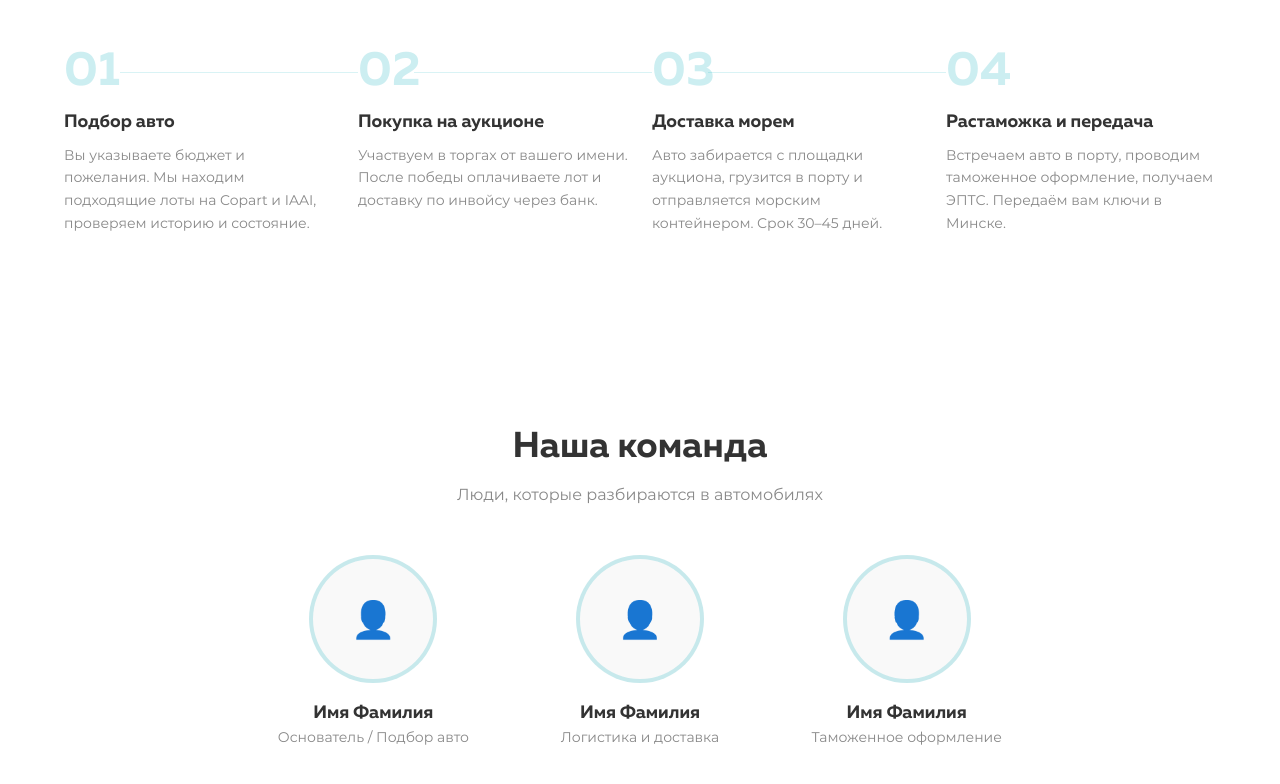
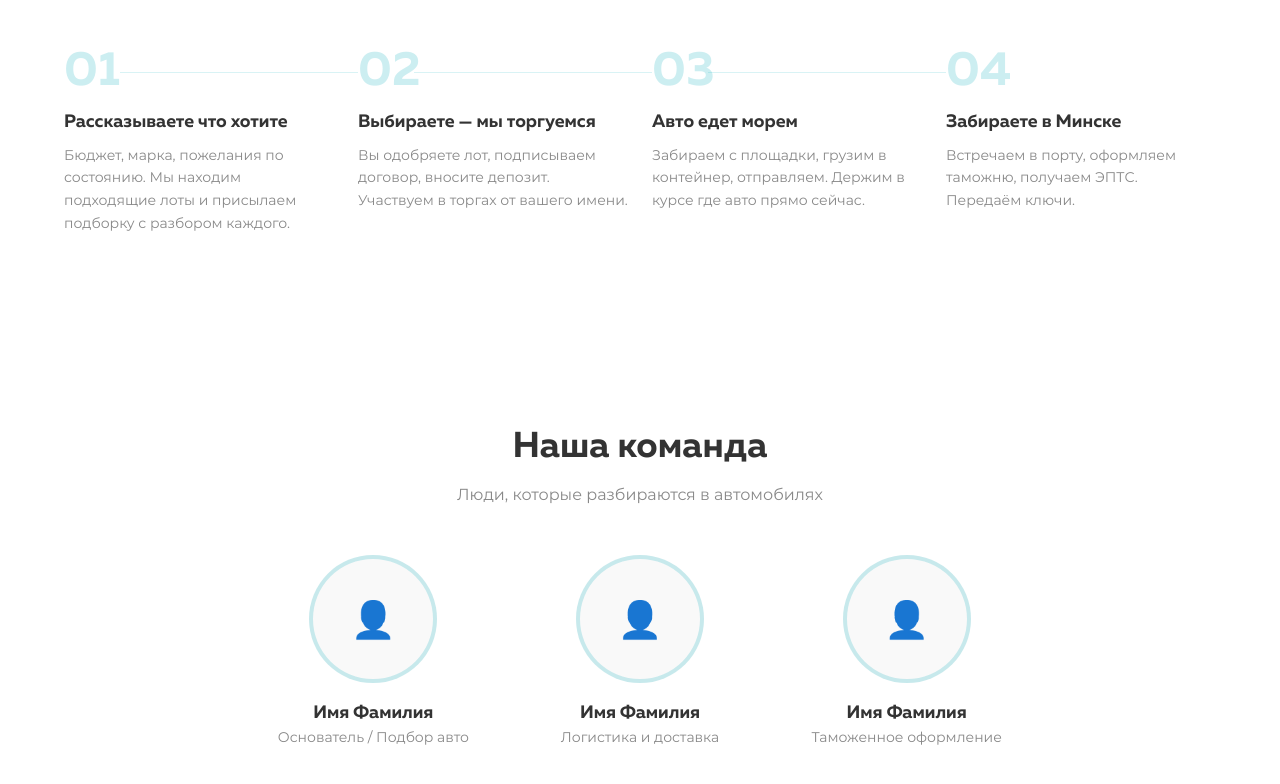
Before and after one commit to idzvilla/pmcars, a Next.js app: page / in a window 1280 px wide. Shown: the part 2355-3139 px from the top of the page. Built offline with nearby package versions, Linux system fonts and the light colour scheme.

Commit message:
feat: update how-it-works step copy

```diff
--- a/src/components/sections/HowItWorksSection.tsx
+++ b/src/components/sections/HowItWorksSection.tsx
@@ -2,23 +2,23 @@
 const steps = [
   {
     num: '01',
-    title: 'Подбор авто',
-    text: 'Вы указываете бюджет и пожелания. Мы находим подходящие лоты на Copart и IAAI, проверяем историю и состояние.',
+    title: 'Рассказываете что хотите',
+    text: 'Бюджет, марка, пожелания по состоянию. Мы находим подходящие лоты и присылаем подборку с разбором каждого.',
   },
   {
     num: '02',
-    title: 'Покупка на аукционе',
-    text: 'Участвуем в торгах от вашего имени. После победы оплачиваете лот и доставку по инвойсу через банк.',
+    title: 'Выбираете — мы торгуемся',
+    text: 'Вы одобряете лот, подписываем договор, вносите депозит. Участвуем в торгах от вашего имени.',
   },
   {
     num: '03',
-    title: 'Доставка морем',
-    text: 'Авто забирается с площадки аукциона, грузится в порту и отправляется морским контейнером. Срок 30–45 дней.',
+    title: 'Авто едет морем',
+    text: 'Забираем с площадки, грузим в контейнер, отправляем. Держим в курсе где авто прямо сейчас.',
   },
   {
     num: '04',
-    title: 'Растаможка и передача',
-    text: 'Встречаем авто в порту, проводим таможенное оформление, получаем ЭПТС. Передаём вам ключи в Минске.',
+    title: 'Забираете в Минске',
+    text: 'Встречаем в порту, оформляем таможню, получаем ЭПТС. Передаём ключи.',
   },
 ]
 
```
